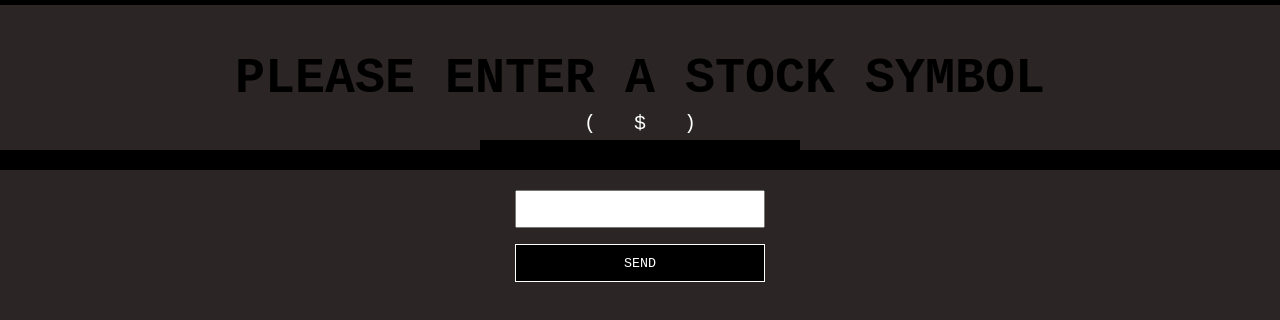
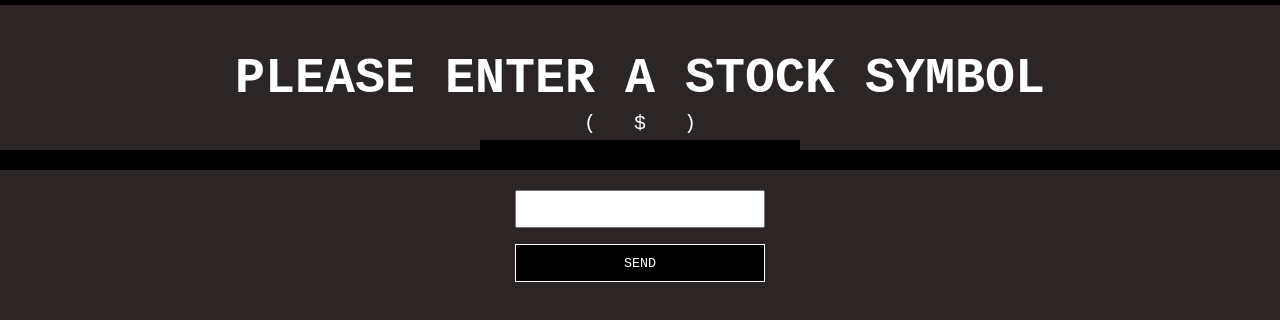
Before and after one commit to jalissaw/StockApp, a website: page index.html in a window 1280 px wide. Drawn offline with Linux system fonts and the light colour scheme; no server answers.

Commit message:
changed placements

```diff
--- a/index.html
+++ b/index.html
@@ -6,22 +6,27 @@
     <link rel="stylesheet" href="https://cdnjs.cloudflare.com/ajax/libs/font-awesome/5.13.0/css/all.min.css">
     <link rel="stylesheet" href="main.css">
 
-    <title>Document</title>
+    <title>SYMBo</title>
 </head>
 <body>
-    <h1 class="namesym">Please Enter A Stock Symbol</h1> <span class="price">$</span>
+    <div class="grid">
+        <div class="stock">
+            <h1 class="namesym">Please Enter A Stock Symbol</h1>
+            <span class="price">$</span>
             <h2 class="description"></h2>
+            <h3 class="time"></h3>
+        </div>
+        <div class="data">
             <h2 class="quotes"></h2>
             <h2 class="volume"></h2>
-    <h3 class="time"></h3>
-    <div class="error"></div>
+        </div>
         <div class="support"></div>
 
         <div class="fields">
             <input type="text" name="symbol" class="symbol">
             <button class="submit" type="submit">Send</button>
         </div>
-
+    </div>
 
 <script src="main.js"></script>
 </body>
--- a/main.css
+++ b/main.css
@@ -16,7 +16,7 @@ h1 {
     justify-content: center;
     text-align: center;
     margin-top: 50px;
-    color: black;
+    color: white;
     font-size: 50px;
     text-transform: uppercase;
 }
```
Lines whose indentation alone changed are shown as unchanged.
